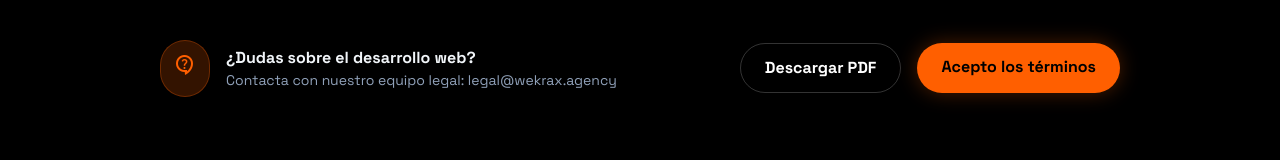
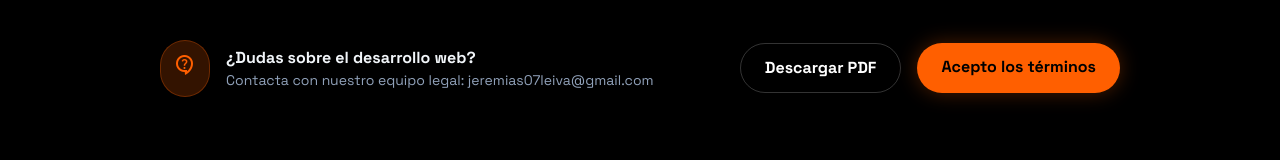
Before and after one commit to vb-studio/WeKrax, a Next.js app: page /terminos/desarrollo-web in a window 1280 px wide. Shown: the part 1362-1522 px from the top of the page. Built offline with nearby package versions, Linux system fonts and the light colour scheme.

Commit message:
Cambios de mail

```diff
--- a/src/app/privacidad/page.tsx
+++ b/src/app/privacidad/page.tsx
@@ -109,7 +109,7 @@ export default function Privacidad() {
                                 "La confianza es el pilar de nuestra agencia. Proteger sus datos es proteger nuestro futuro."
                             </p>
                             <div className="flex flex-wrap justify-center gap-4">
-                                <a href="mailto:legal@wekrax.agency" className="bg-black hover:bg-white/5 text-slate-100 px-8 py-3 rounded-full text-sm font-bold border border-white/20 hover:border-white/40 transition-all magnetic-hover backdrop-blur-md">
+                                <a href="mailto:jeremias07leiva@gmail.com" className="bg-black hover:bg-white/5 text-slate-100 px-8 py-3 rounded-full text-sm font-bold border border-white/20 hover:border-white/40 transition-all magnetic-hover backdrop-blur-md">
                                     Contactar DPO
                                 </a>
                                 <Link href="/terminos" className="bg-primary hover:bg-primary/90 text-black px-8 py-3 rounded-full text-sm font-bold transition-all magnetic-hover shadow-[0_0_20px_rgba(255,95,0,0.3)] hover:shadow-[0_0_30px_rgba(255,95,0,0.6)]">
--- a/src/app/terminos/desarrollo-web/page.tsx
+++ b/src/app/terminos/desarrollo-web/page.tsx
@@ -131,7 +131,7 @@ export default function TerminosDesarrolloWeb() {
                                 </div>
                                 <div>
                                     <p className="text-slate-100 font-bold">¿Dudas sobre el desarrollo web?</p>
-                                    <p className="text-slate-400 text-sm">Contacta con nuestro equipo legal: legal@wekrax.agency</p>
+                                    <p className="text-slate-400 text-sm">Contacta con nuestro equipo legal: jeremias07leiva@gmail.com</p>
                                 </div>
                             </div>
                             <div className="flex flex-wrap justify-center gap-4">
--- a/src/app/terminos/page.tsx
+++ b/src/app/terminos/page.tsx
@@ -134,7 +134,7 @@ export default function TerminosGeneral() {
                                 </div>
                                 <div>
                                     <p className="text-slate-100 font-bold">¿Tienes dudas legales?</p>
-                                    <p className="text-slate-400 text-sm">Contacta con legal@wekrax.agency</p>
+                                    <p className="text-slate-400 text-sm">Contacta con jeremias07leiva@gmail.com</p>
                                 </div>
                             </div>
                             <div className="flex flex-wrap justify-center gap-4">
--- a/src/app/terminos/servicios-ia/page.tsx
+++ b/src/app/terminos/servicios-ia/page.tsx
@@ -105,7 +105,7 @@ export default function TerminosIA() {
                                 </div>
                                 <div>
                                     <p className="text-slate-100 font-bold">¿Dudas sobre estos términos?</p>
-                                    <p className="text-slate-400 text-sm">Contacta con nuestro equipo legal: legal@wekrax.agency</p>
+                                    <p className="text-slate-400 text-sm">Contacta con nuestro equipo legal: jeremias07leiva@gmail.com</p>
                                 </div>
                             </div>
                         </div>
```
